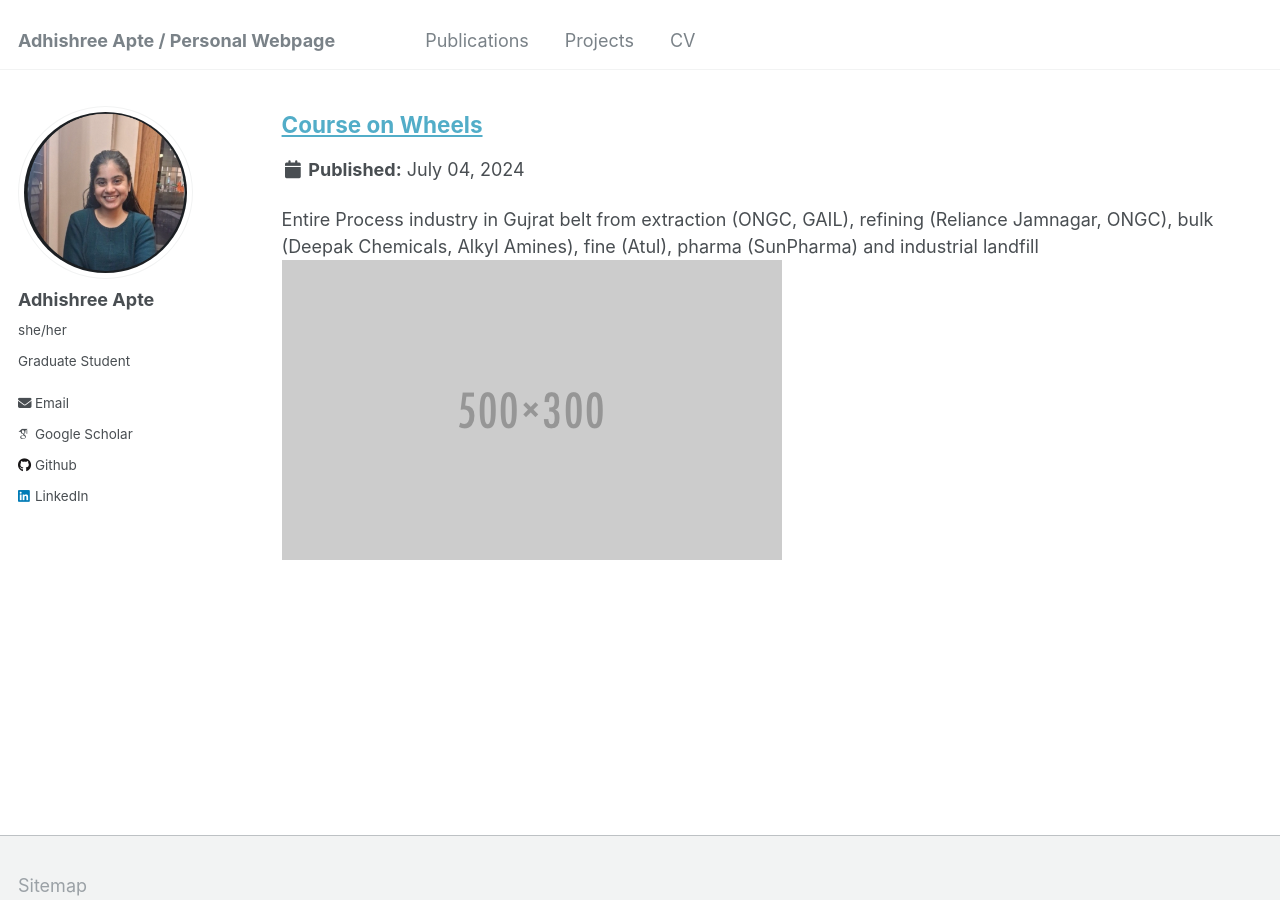
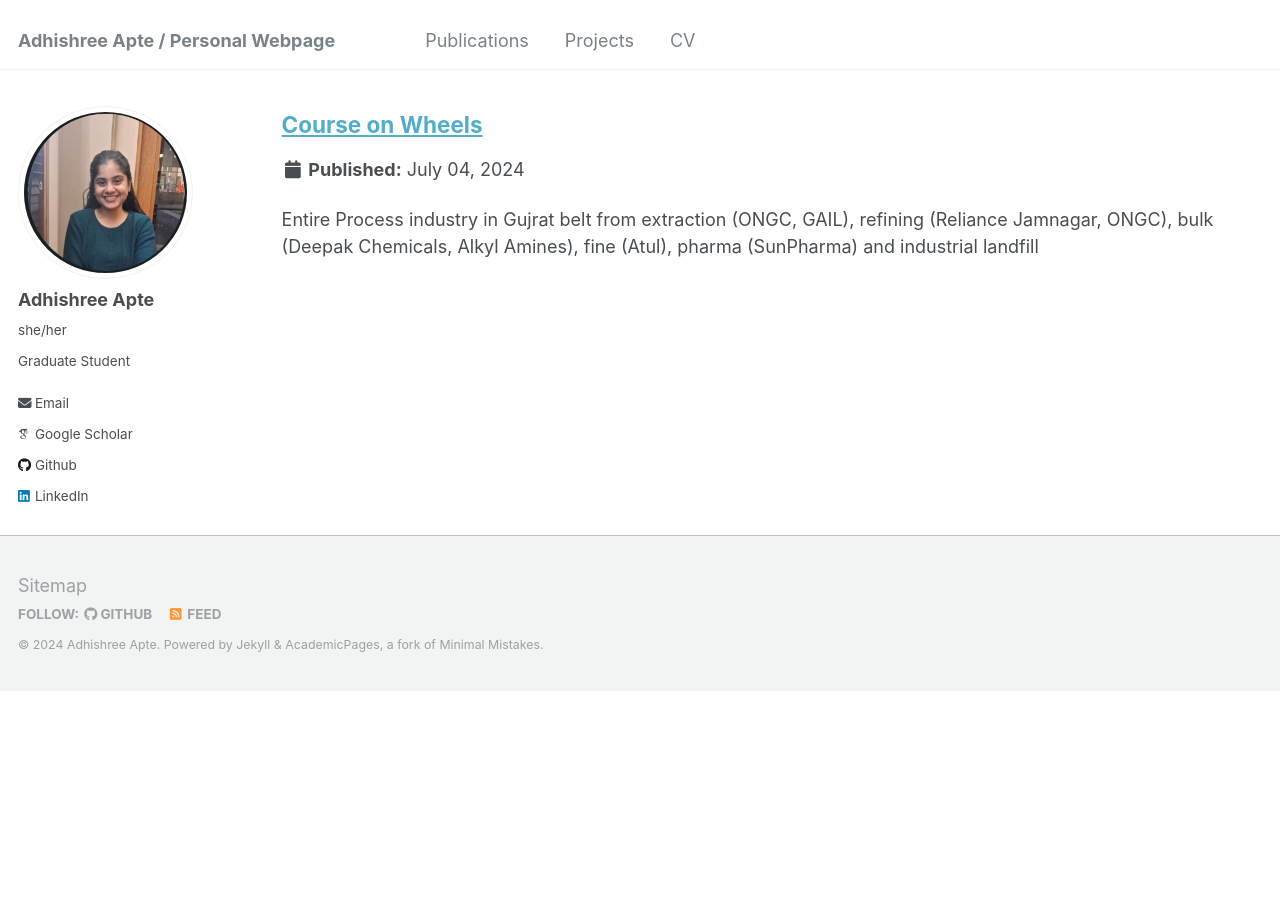
Before and after one commit to adhishreeapte/adhishreeapte.github.io, a Jekyll site: the page built from _pages/portfolio.html, in a window 1280 px wide and 900 px high, scrolled down 590 px. Built offline with Jekyll 4.4.1, drawn with Linux system fonts in a browser that asks for light colours; some web fonts are replaced; after the commit the page ends 1281 px from its top, so only the background shows below that.

Commit message:
Update portfolio-2.html

```diff
--- a/_portfolio/portfolio-2.html
+++ b/_portfolio/portfolio-2.html
@@ -1,6 +1,6 @@
 ---
 title: "Course on Wheels"
-excerpt: "Entire Process industry in Gujrat belt from extraction (ONGC, GAIL), refining (Reliance Jamnagar, ONGC), bulk (Deepak Chemicals, Alkyl Amines), fine (Atul), pharma (SunPharma) and industrial landfill <br/><img src='/images/500x300.png'>"
+excerpt: "Entire Process industry in Gujrat belt from extraction (ONGC, GAIL), refining (Reliance Jamnagar, ONGC), bulk (Deepak Chemicals, Alkyl Amines), fine (Atul), pharma (SunPharma) and industrial landfill "
 collection: portfolio
 ---
 
```
